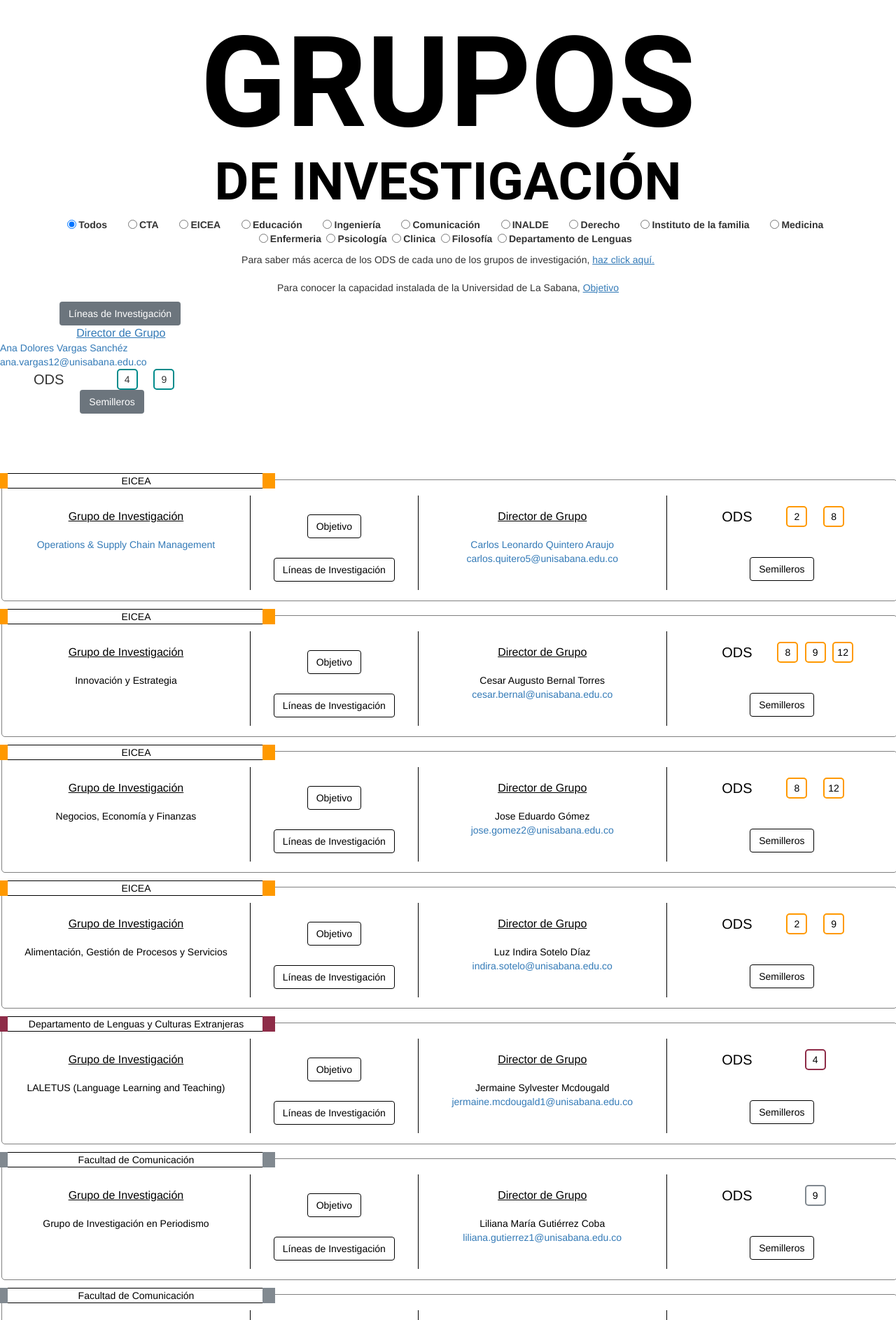
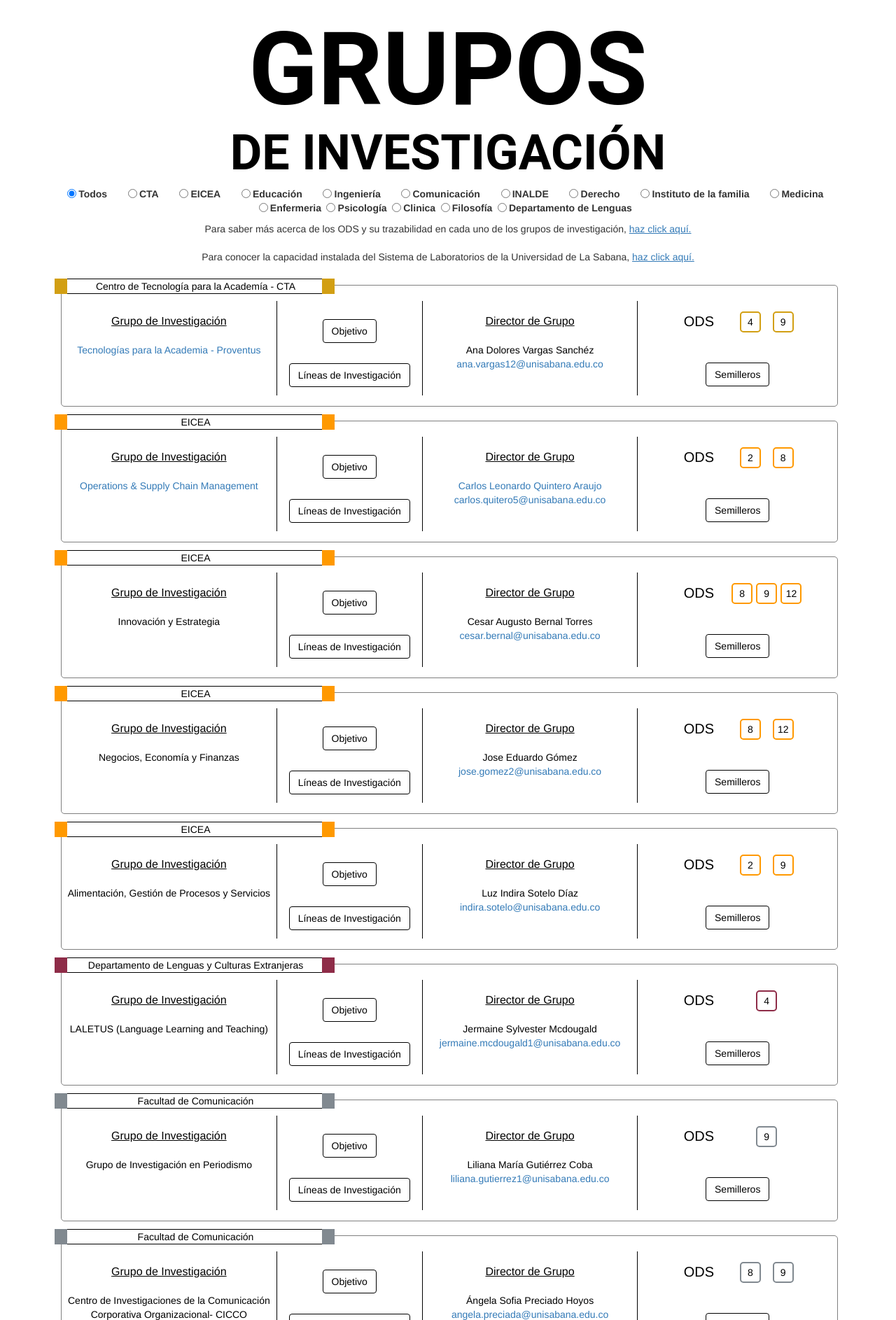
Before and after one commit to estebanmz1342/capacidad-laboratorios, a PHP site: page /grupos.html in a window 1280 px wide. Shown: the top 1886 px of the page at 70% size. Run offline with PHP 8.4, Linux system fonts and the light colour scheme; some libraries are stand-ins or nearby versions.

Commit message:
added textual and visual changes

```diff
--- a/grupos.html
+++ b/grupos.html
@@ -108,11 +108,11 @@
                     </div>
                 </div>
             </div>
-            <p class="clarification-text">Para saber más acerca de los ODS de cada uno de los grupos de investigación,
+            <p class="clarification-text">Para saber más acerca de los ODS y su trazabilidad en cada uno de los grupos de investigación,
                 <a href="https://www.un.org/sustainabledevelopment/es/objetivos-de-desarrollo-sostenible/"
                    target="_blank">haz click aquí.</a></p>
-            <p class="clarification-text">Para conocer la capacidad instalada de la Universidad de La Sabana,
-                <a href='https://capacidadlabs.herokuapp.com/"
+            <p class="clarification-text">Para conocer la capacidad instalada del Sistema de Laboratorios de la Universidad de La Sabana,
+                <a href='https://capacidadlabs.herokuapp.com/'
                    target="_blank">haz click aquí.</a></p>
         </div>
         <div class="row" id="content-area">
@@ -3621,8 +3621,8 @@
 <div class="footer">
     <div class="footer-images">
         <img class="footer-img1" src="./BICROMATICA-HRZL.png" alt="Logo Universidad de La Sabana">
+        <img class="footer-img3" src="./LogoSL-LivingLab.png" alt="Logo Sistema de Laboratorios - Universidad de La Sabana">
         <img class="footer-img2" src="Logo_LivingLab.png" alt="Logo Living Lab - Universidad de La Sabana">
-        <img class="footer-img3" src="./LogoSL-LivingLab.png" alt="Logo Sistema de Laboratorios - Universidad de La Sabana">
     </div>
     <div>©2021</div>
 </div>
--- a/stylegrupos.css
+++ b/stylegrupos.css
@@ -293,14 +293,14 @@ p{
     justify-content: space-around;
 }
 #title-area h1{
-    font-size: 75px;
+    font-size: 70px;
     font-family: 'Roboto', sans-serif;
     font-weight: bolder;
     color: black;
     text-align: center !important;
 }
 #title-area h1 span{
-    font-size: 180px;
+    font-size: 145px;
     margin-bottom: -40px;
 }
 p.clarification-text{
```
